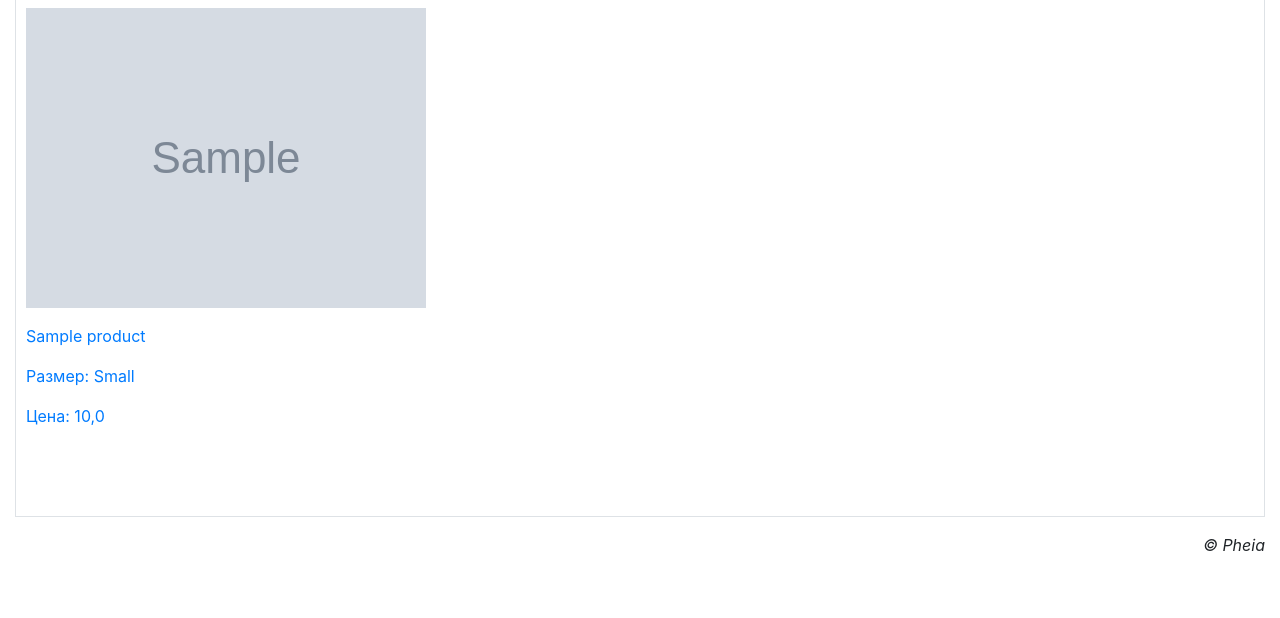
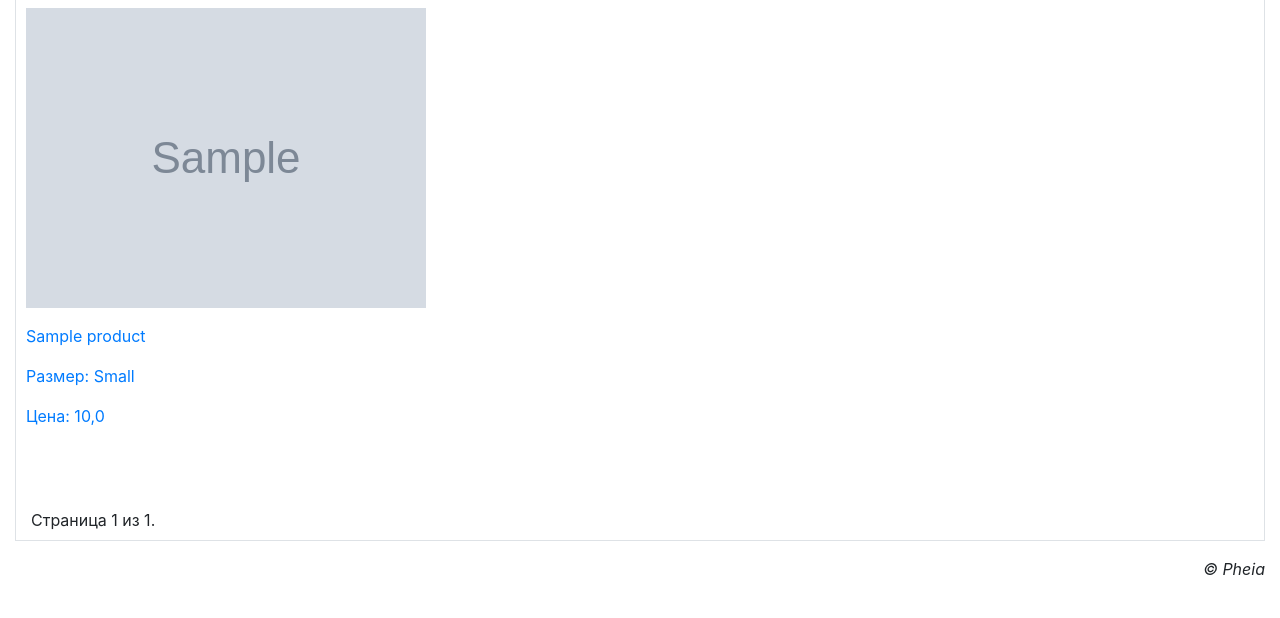
Before and after one commit to SviatlanaYermalinskaya/djangoSV, a Django app: page /product/list/ in a window 1280 px wide. Shown: the part 182-800 px from the top of the page. Run offline with Django 5.2, Linux system fonts and the light colour scheme; tables that the repository leaves empty hold one stand-in row (values such as "Sample post"); grey boxes marked "Sample" are stand-in pictures; some libraries are stand-ins or nearby versions.

Commit message:
add pagination for products list

```diff
--- a/first_shop/app/templates/products_list.html
+++ b/first_shop/app/templates/products_list.html
@@ -13,6 +13,23 @@
             </a>
         {% endfor %}
         </div>
+
+        <div class="pagination">
+            <span class="page-links">
+                {% if page_obj.has_previous %}
+                    <a href="?page=1">&laquo; Первая</a>
+                    <a href="?page={{ page_obj.previous_page_number }}">Предыдущая</a>
+                {% endif %}
+                <span class="page-current">
+                    Страница {{ page_obj.number }} из {{ page_obj.paginator.num_pages }}.
+                </span>
+                {% if page_obj.has_next %}
+                    <a href="?page={{ page_obj.next_page_number }}">Следующая</a>
+                    <a href="?page={{ page_obj.paginator.num_pages }}">Последняя &raquo;</a>
+                {% endif %}
+            </span>
+        </div>
+
     {% else %}
     <p>В данный момент в магазине нет товаров, загляните позже!</p>
     {% endif %}
--- a/first_shop/app/views.py
+++ b/first_shop/app/views.py
@@ -15,6 +15,7 @@ class ProductListView(ListView):
     template_name = 'products_list.html'
     context_object_name = 'products_list'
     ordering = '-created'
+    paginate_by = 2
 
 
 class ProductDetailView(DetailView):
```
Lines whose indentation alone changed are shown as unchanged.
